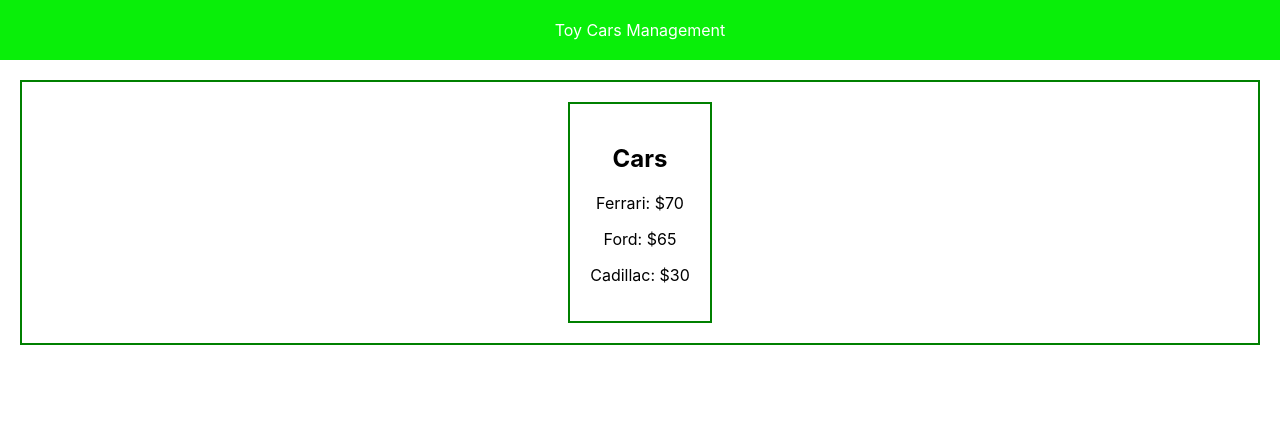
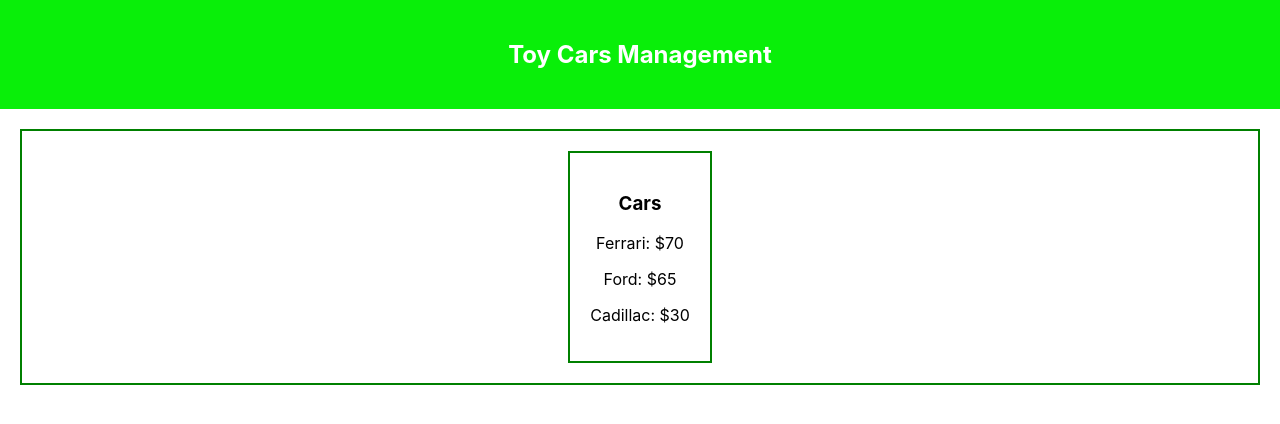
Before and after one commit to Sanek182/ExamSecondPart, a React (Create React App) app: page / in a window 1280 px wide. Shown: the top 424 px of the page. Built offline with nearby package versions, Linux system fonts and the light colour scheme.

Commit message:
minor changes

```diff
--- a/src/App.js
+++ b/src/App.js
@@ -5,11 +5,11 @@ import CarsList from './Components/CarsList';
 function App() {
   const [cars, setCars] = useState([
     { name: 'Ferrari', price: '$70', img:
-    'https://www.carmodel.com/ru/burago/bu16912r/1-18/ferrari/daytona-sp3-closed-roof-2022-full-exclusive-carmodel/155645' },
+    'https://bucket.carmodel.com/images/cm-lg/155645_13-7.jpg' },
     { name: 'Ford', price: '$65', img:
-    'https://www.carmodel.com/ru/autoworld/amm1290-06/1-18/ford-usa/mustang-shelby-gt500-2-2-coupe-1969/168919' },
+    'https://bucket.carmodel.com/images/cm-lg/168919-1.jpg' },
     { name: 'Cadillac', price: '$30', img:
-    'https://www.carmodel.com/ru/autoworld/aw314/1-18/cadillac/phaeton-v16-cabriolet-closed-1932/168913' }
+    'https://bucket.carmodel.com/images/cm-lg/168913-1.jpg' }
   ]);
 
   const [selectedCar, setSelectedCar] = useState(undefined);
@@ -20,7 +20,9 @@ function App() {
 
   return (
     <div className="App">
-      <div className="App-header">Toy Cars Management</div>
+      <div className="App-header">
+        <h2>Toy Cars Management</h2>
+      </div>
       <div className="App-sections">
         <CarsList items={cars} onClick={setSelectedCar} />
       </div>
--- a/src/Components/CarsList.js
+++ b/src/Components/CarsList.js
@@ -3,7 +3,7 @@ import React from 'react';
 function CarsList ({ items, onClick }) {
     return (
         <div className="CarsList">
-            <h2>Cars</h2>
+            <h3>Cars</h3>
             {items.map((car, index) => (
                 <p key={index} onClick={() => onClick(car)}>
                 {car.name}: {car.price}
```
